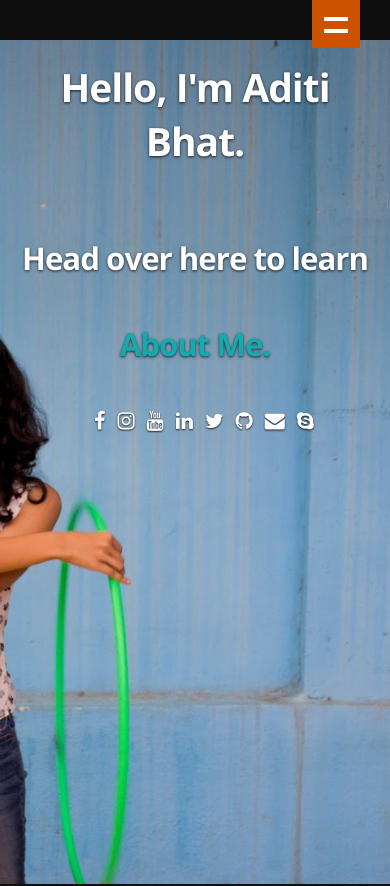
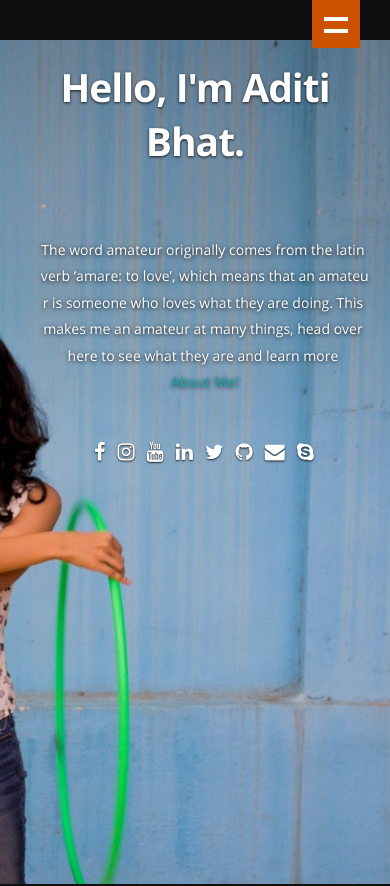
Before and after one commit to itsadtbot/my-website, a React (Create React App) app: page / in a window 390 px wide. Shown: the top 886 px of the page. Built offline with nearby package versions, Linux system fonts and the light colour scheme.

Commit message:
Updated About section and Home Page

```diff
--- a/public/css/layout.css
+++ b/public/css/layout.css
@@ -93,19 +93,18 @@ header {
 }
 
 .banner-text h3 {
-    font: 18px/1.9em 'librebaskerville-regular', serif;
+    font: 18px/1.9em 'opensans-regular', sans-serif;
     color: #FFFFFF;
     /* margin: 0 0 18px 25vw !important; */
-    margin: 0 auto;
-    width: 70%;
+    margin: 1% 8% 18px auto;
+    width: 50%;
     text-shadow: 0px 1px 4px rgba(0, 0, 0, .9);
-    text-align: center;
-}
-
-.banner-text h3 span,
+    display: inline-block;
+}
+
 .banner-text h3 a {
-    color: #fff;
-    display: inline;
+    color: #11ABB0;
+
 }
 
 .banner-text hr {
--- a/public/css/media-queries.css
+++ b/public/css/media-queries.css
@@ -23,7 +23,10 @@
       letter-spacing: -1px;
       margin: 0 auto 12px auto;
    }
-
+   .banner-text h3 {
+      font: 17px/1.9em 'opensans-regular', sans-serif;
+      width: 80%;
+   }
 }
 
 /* screenwidth less than 900px
@@ -42,7 +45,7 @@
       letter-spacing: -1px;
    }
     .banner-text h3 {
-      font: 17px/1.9em 'librebaskerville-regular', serif;
+      font: 17px/1.9em 'opensans-regular', sans-serif;
       width: 80%;
    }
     .banner-text hr {
@@ -203,7 +206,7 @@
     .banner-text h1 { font: 68px/1.1em 'opensans-bold', sans-serif; }
     .banner-text h2 { font: 60px/1.1em 'opensans-bold', sans-serif; }
     .banner-text h3 {
-      font: 16px/1.9em 'librebaskerville-regular', serif;
+      font: 16px/1.9em 'opensans-regular', sans-serif;
       width: 85%;
    }
     .banner-text hr {
@@ -387,9 +390,12 @@
       text-align: center;
    }
     .banner-text h3 {
-      font: 14px/1.9em 'librebaskerville-regular', sans-serif;
-      white-space: nowrap !important;
-      /* width: 90%; */
+      font: 14px/1.9em 'opensans-regular', sans-serif;
+      /* display: inline-block; */
+      /* white-space: nowrap; */
+      /* width: auto; */
+      margin: 5vw;
+      text-align: center;
    }
 
    /* header social links */
--- a/src/components/home/home.js
+++ b/src/components/home/home.js
@@ -20,10 +20,15 @@ export default class Home extends Component {
 
                         </Typist>
 
-                        <h2 className="responsive-headline">
+                        {/* <h2 className="responsive-headline">
                             <Fade cascade delay={2000}>Head over here to learn <Link to="/about">About Me.</Link>
                             </Fade>
-                        </h2>
+                        </h2> */}
+
+                        <h3 className="responsive-headline">
+                            <Fade cascade delay={2000}>The word amateur originally comes from the latin verb ‘amare: to love’, which means that an amateur is someone who loves what they are doing. This makes me an amateur at many things, head over here to see what they are and learn more <Link to="/about">About Me!</Link>
+                            </Fade>
+                        </h3>
 
                         {/* <a className="smoothscroll" href="#about" style={{ fontWeight: "bold", display: "inline" }}>About Me</a> */}
                         {/* <h3 className="responsive-headline"><Fade cascade delay={2000}>Thank you for visiting my website! Click here to learn <Link to="/about">About Me</Link>.</Fade></h3> */}
```
Also changed, not shown: src/components/about/about.js (+52 -52 lines), public/images/portfolio/psychology.jpg.
